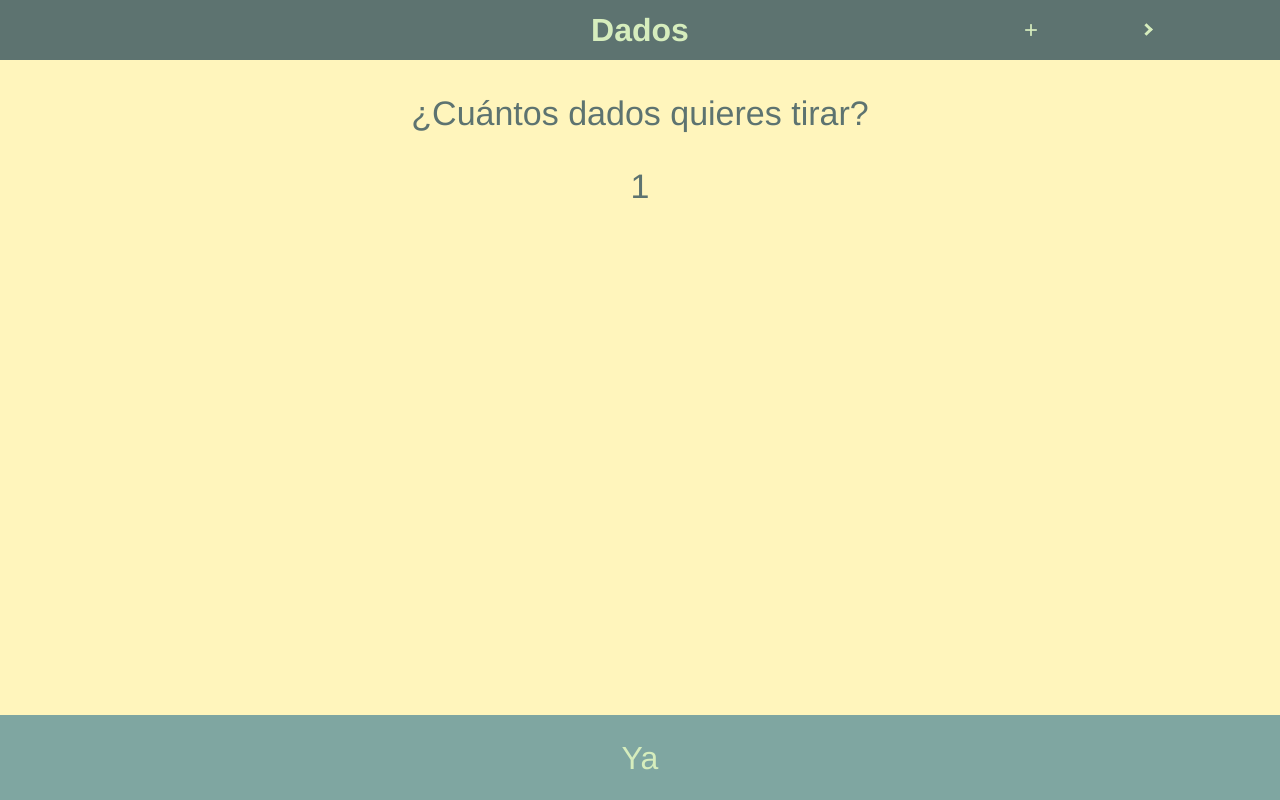
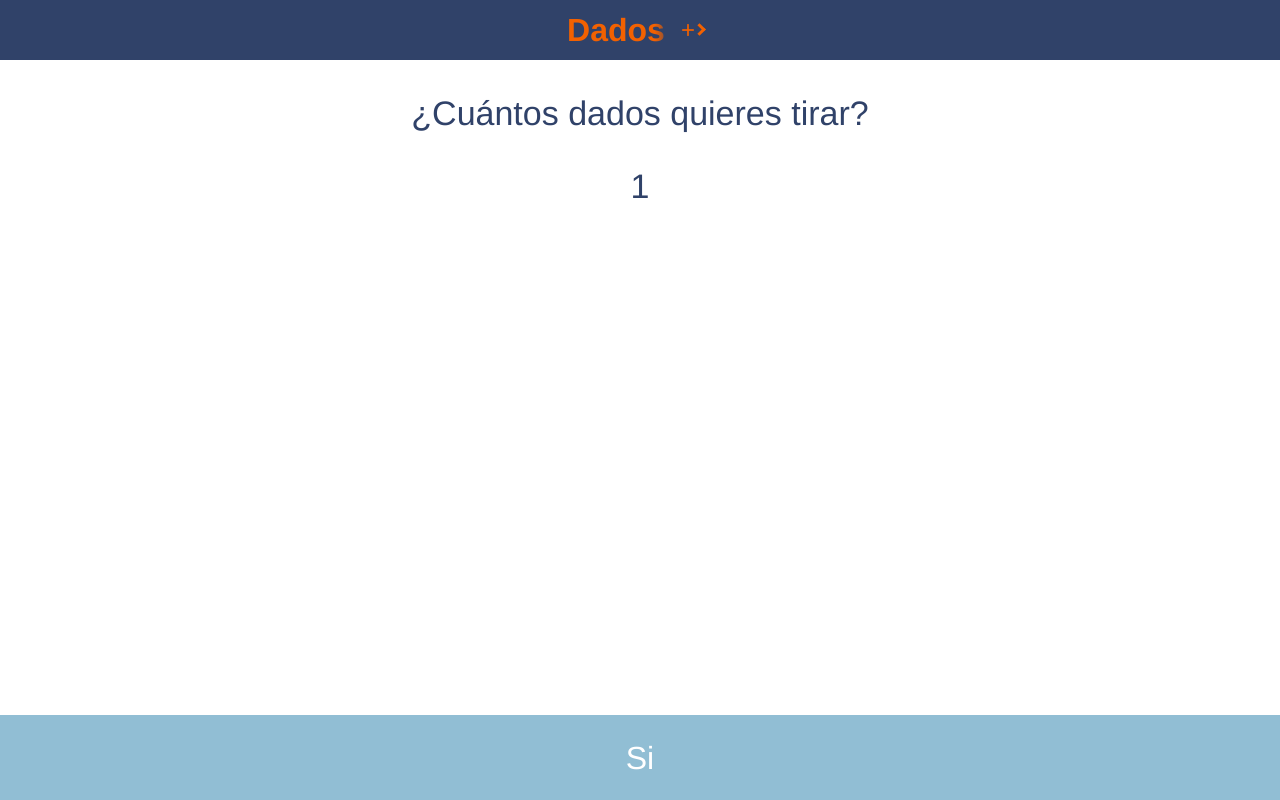
Before and after one commit to agustinventura/DiceRoller, a plain HTML site: page index.html in a window 1280 px wide. Drawn offline with Linux system fonts and the light colour scheme.

Commit message:
Adds blue and orange style.

```diff
--- a/css/style.css
+++ b/css/style.css
@@ -1,56 +1,46 @@
-/* Colors from zen master II theme: https://color.adobe.com/es/zen-master-II-color-theme-9738414
-* dark-blue: #5D7370
-* light-blue: #7FA6A1
-* dark-green: #B8D9B8
-* light-green: #D6EDBD
-* cream: #FFF5BC
+/* Colors from Blue and Orange theme: https://color.adobe.com/es/Corporate-Orange-Blue-color-theme-7978150
+* dark-blue: #304269
+* light-blue: #91BED4
+* dark-grey: #D9E8F5
+* white: #FFFFFF
+* orange: #F26101
 */
 .ui-content {
-    background-color: #FFF5BC;
+    background-color: #FFFFFF;
 }
 
 .ui-header {
-    background-color: #5D7370;
-    color: #D6EDBD;
+    background-color: #304269;
+    color: #F26101;
     display: flex;
-    justify-content: space-between;
+    justify-content: center;
 }
 
 .ui-header .ui-title {
-    color: #D6EDBD;
-    width: 60%;
+    color: #F26101;
 }
 
 .ui-btn {
-    background-color: #7FA6A1;
-    color: #D6EDBD;
+    background-color: #91BED4;
+    color: #FFFFFF;
 }
 
 a.ui-btn:active:hover,
 .ui-btn:enabled:active:hover {
-    background-color: #5D7370;
+    background-color: #304269;
 }
 
 .ui-btn:enabled:focus {
-    background-color: #5D7370;
+    background-color: #304269;
 }
 
 body {
-    color: #5D7370;
+    color: #304269;
     text-align: center;
 }
 
-hr {
-    height: 9px;
-    width: 80%;
-    color: #D6EDBD;
-    background: #D6EDBD;
-    font-size: 0;
-    border: 0;
-}
-
 i {
-    border: solid #D6EDBD;;
+    border: solid #F26101;
     border-width: 0 3px 3px 0;
     display: inline-block;
     padding: 3px;
@@ -78,10 +68,9 @@ i {
     float: right;
 }
 
-.increase {
-    width: 20%
+.ui-listview li {
+    background: #D9E8F5;
+    border: 0;
+    margin: 10px 0 10px 0;
+    color: #F26101;
 }
-
-.decrease {
-    width: 20%
-}
--- a/index.html
+++ b/index.html
@@ -26,7 +26,7 @@
         <p id="dices">dados</p>
     </div>
     <footer class="ui-footer ui-bottom-button">
-        <button id="setDices" class="ui-btn">Ya</button>
+        <button id="setDices" class="ui-btn">Si</button>
     </footer>
 </div>
 <div class="ui-page" id="sidesPage">
@@ -51,7 +51,6 @@
     </header>
     <div class="ui-content content-padding">
         <script type="text/javascript" src="js/circle-helper.js"></script>
-        <p id="results">resultados</p>
         <ul class="ui-listview">
         </ul>
     </div>
```
